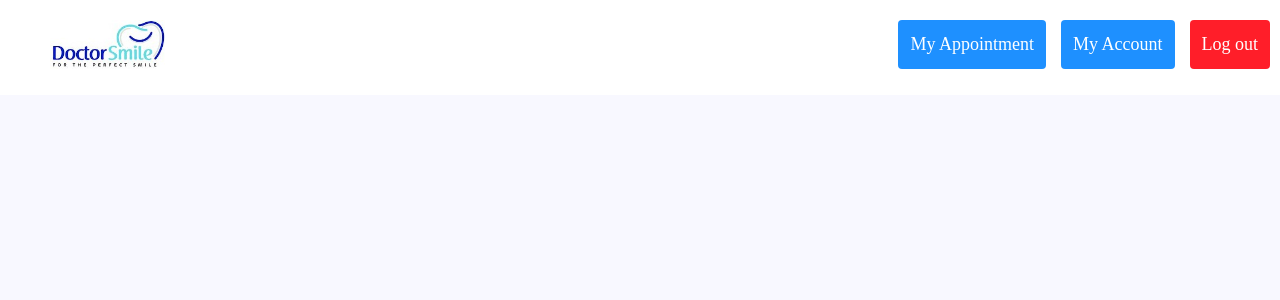
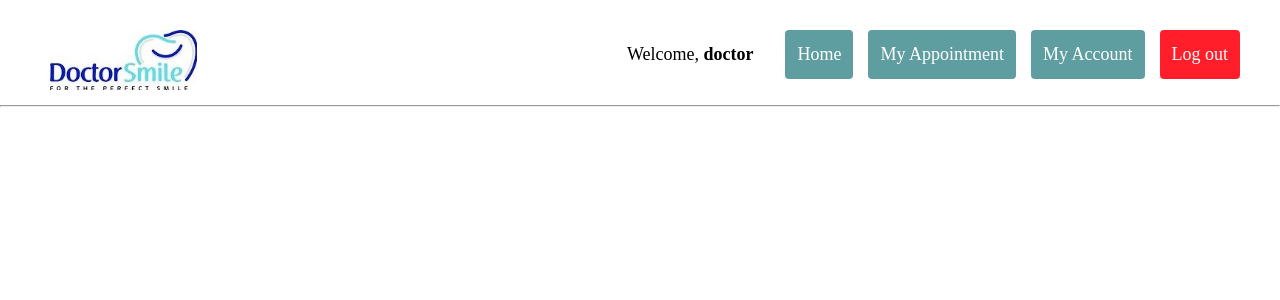
Before and after one commit to Jacob12138xieyuan/EE4717-dental-system, a PHP site: page / in a window 1280 px wide. Shown: the top 300 px of the page. Run offline with PHP 8.4, Linux system fonts and the light colour scheme; a user stored in the database is signed in.

Commit message:
change header color

```diff
--- a/basic.css
+++ b/basic.css
@@ -5,7 +5,6 @@
 
 body {
   font-size: 120%;
-  background: #f8f8ff;
 }
 
 .login_header {
@@ -23,8 +22,7 @@ body {
 /* Style the header with a grey background and some padding */
 .header {
   overflow: hidden;
-  background-color: white;
-  padding: 20px 10px;
+  padding: 30px 10px 10px 10px;
 }
 
 /* Style the header links */
@@ -40,27 +38,23 @@ body {
 }
 
 /* Style the logo link (notice that we set the same value of line-height and font-size to prevent the header to increase when the font gets bigger */
-.header a.logo {
-  font-size: 25px;
-  font-weight: bold;
-}
 
 /* Change the background color on mouse-over */
 .header a:hover {
-  background-color: #ddd;
   color: black;
 }
 
 /* Style the active/current link*/
 .header a.active {
-  background-color: dodgerblue;
+  background-color: #5f9ea0;
   color: white;
+  margin-right: 15px;
 }
 
 .header a.logout {
   background-color: rgb(255, 30, 41);
   color: white;
-  margin-left: 15px;
+  margin-right: 30px;
 }
 
 /* Float the link section to the right */
--- /dev/null
+++ b/header.php
@@ -0,0 +1,13 @@
+<!-- header  -->
+<div class="header">
+    <img src="images/logo.jpg" style="height: 60px; margin-left: 40px">
+    <div class="header-right">
+        <a style="margin-right: 20px;">Welcome, <strong><?php echo $_SESSION['username']; ?></strong></a>
+        <a class="active" href="index.php">Home</a>
+        <a class="active" href="patient_appointment.php">My Appointment</a>
+        <a class="active" href="account.php">My Account</a>
+        <a class="logout" href="index.php?logout='1'">Log out</a>
+    </div>
+</div>
+<hr>
+<br>
--- a/index.php
+++ b/index.php
@@ -16,21 +16,8 @@ if (empty($_SESSION['username'])) {
 </head>
 
 <body>
-
-    <!-- header  -->
-    <div class="header">
-        <img src="images/logo.jpg" style="height: 50px; margin-left: 40px">
-        <div class="header-right">
-            <a style="color: white;">Welcome, <strong><?php echo $_SESSION['username']; ?></strong></a>
-            <a class="active" href="">My Appointment</a>
-            <a class="active" style="margin-left: 15px;" href="">My Account</a>
-            <a class="logout" href="index.php?logout='1'">Log out</a>
-        </div>
-    </div>
-    <br>
-
-    <!-- home page -->
     <?php
+    include('header.php');
     $type = $_SESSION['user_type'];
     if ($type == 'patient') {
         include('patient_home.php');
```
Also changed, not shown: images/logo.jpg.
